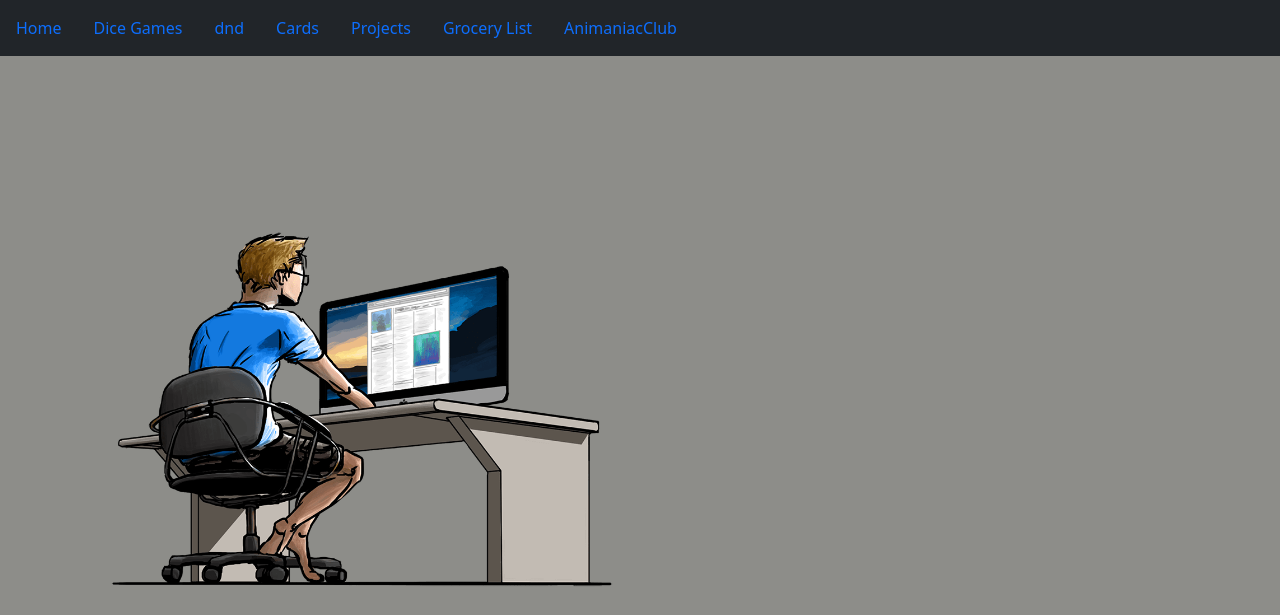
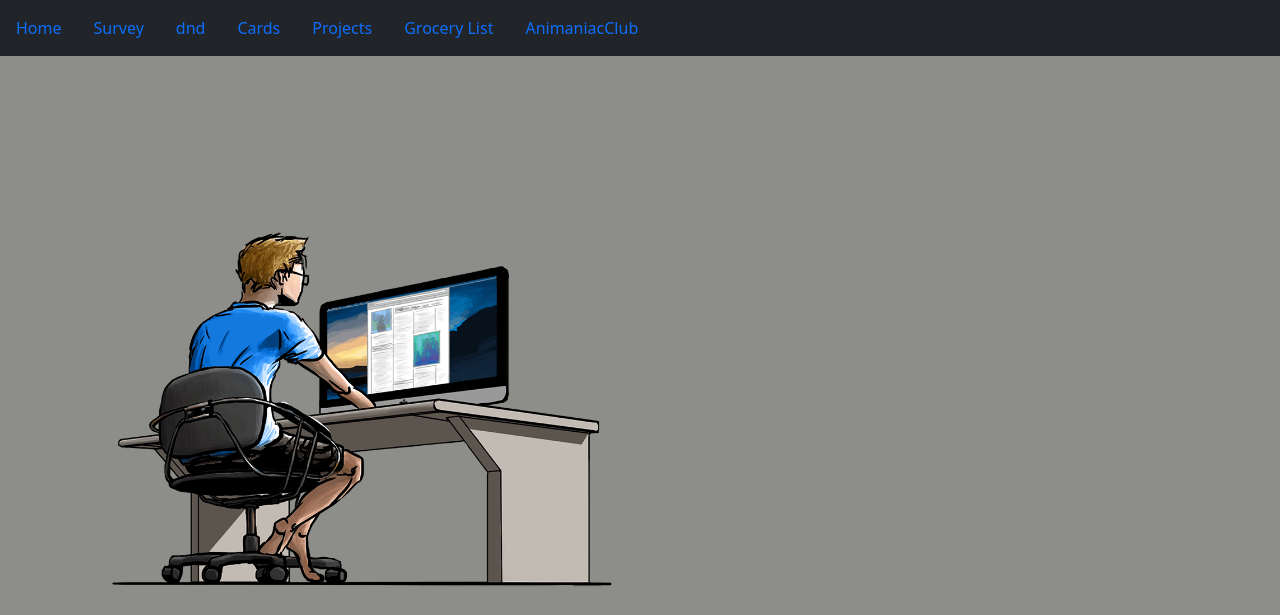
Before and after one commit to geertza/wellforgedsoftware, a PHP site: page /serverside/index.php in a window 1280 px wide. Shown: the top 615 px of the page. Run offline with PHP 8.4, Linux system fonts and the light colour scheme.

Commit message:
working routing1

```diff
--- a/js/app.js
+++ b/js/app.js
@@ -11,7 +11,8 @@
             new Route('dnd', 'dnd.html'),
             new Route('Cards', 'card.html'),
             new Route('Projects', 'projects.html'),
-            new Route('groceryList', 'groceryList.html')
+            new Route('groceryList', 'groceryList.html'),
+            new Route('Survey', 'survey.html')
         ]);
     }
 
--- a/serverside/index.php
+++ b/serverside/index.php
@@ -16,7 +16,7 @@
   <div class="navbar nav bg-dark">
     <ul class="nav">
       <li class="nav-item"><a class="nav-link" href="#home">Home</a></li>
-      <li class="nav-item"><a class="nav-link" href="#dice">Dice Games</a></li>
+      <li class="nav-item"><a class="nav-link" href="#Survey">Survey</a></li>
       <li class="nav-item"><a class="nav-link" href="#dnd">dnd</a></li>
       <li class="nav-item"><a class="nav-link" href="#Cards">Cards</a></li>
       <li class="nav-item"><a class="nav-link" href="#Projects">Projects</a></li>
--- /dev/null
+++ b/serverside/views/survey.html
@@ -0,0 +1,3 @@
+<section>
+    hello there!!
+</section>
```
